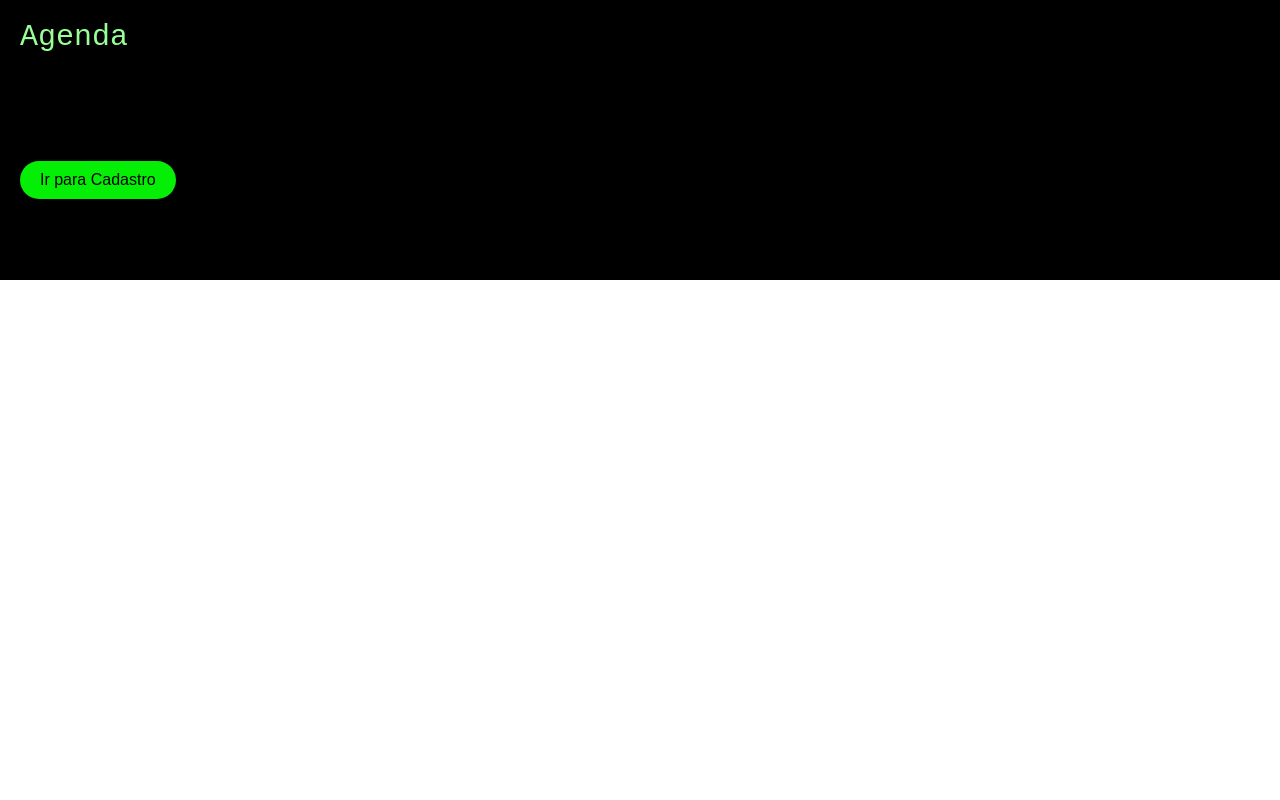
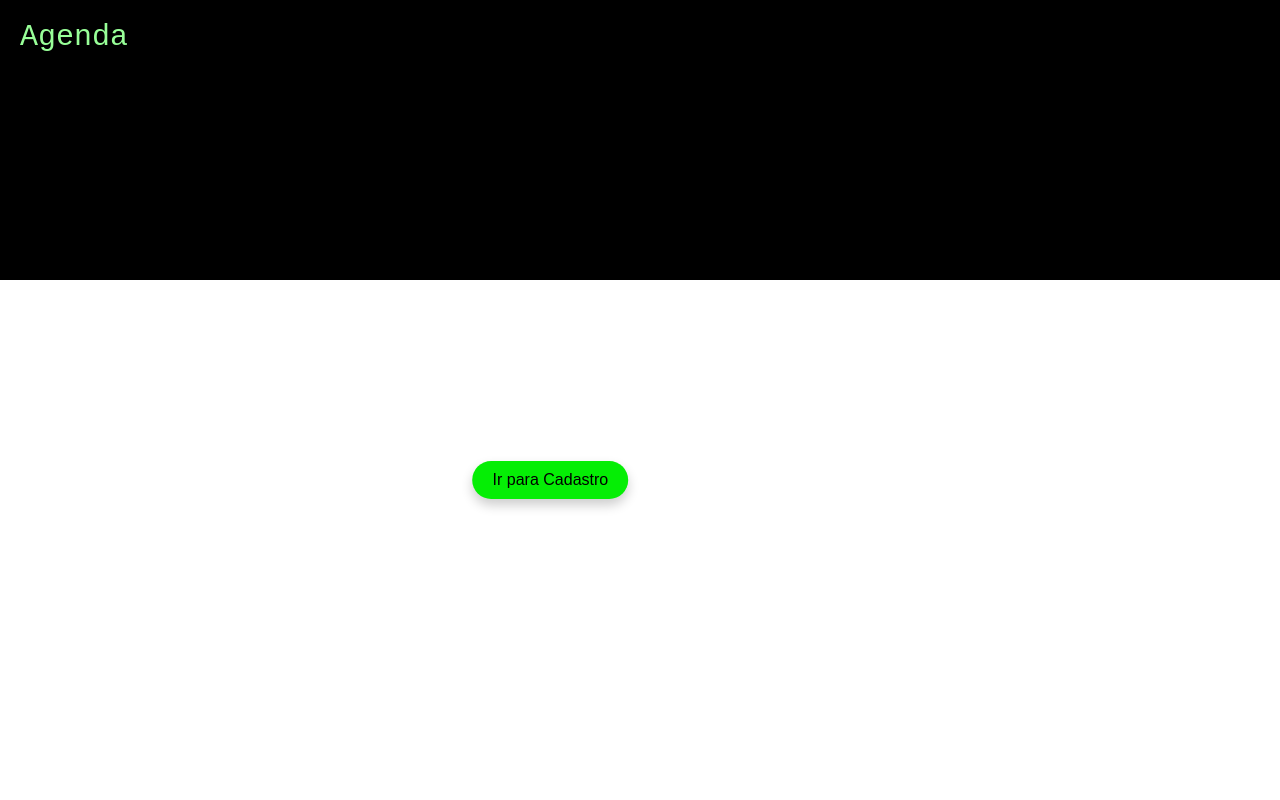
Before and after one commit to PC-Pedro/Comunicacao, a PHP site: page / in a window 1280 px wide. Run offline with PHP 8.4, Linux system fonts and the light colour scheme.

Commit message:
#main# Melhora dos botões da tela principal e formulário

```diff
--- a/agenda.css
+++ b/agenda.css
@@ -4,14 +4,13 @@ body{
 
     margin: 0;
     padding: 0;
-    height: 100%;
+    height: 100vh;
+
 }
 
-.button-container{
-
+.button-container {
     display: flex;
     gap: 10px;
-    margin-top: 10px;
 }
 
 div{
@@ -69,6 +68,10 @@ input[type=submit] {
     text-decoration: none;
     box-shadow: 0 6px 12px rgba(0, 0, 0, 0.2);
     transition: backgroud 0.3s, box-shadow 0.3s, transform 0.3s;
+    position: absolute;
+    top: 60%;
+    left: 43%;
+    transform: translate(-50%, -50%);
 }
 
 input[type=submit]:hover {
@@ -99,12 +102,15 @@ input[type=button], button {
     background-color: rgb(226, 14, 14);
     color: #000000;
     border: none;
-    margin: 20px;
     border-radius: 30px;
     cursor: pointer;
     text-decoration: none;
     box-shadow: 0 6px 12px rgba(0, 0, 0, 0.2);
     transition: backgroud 0.3s, box-shadow 0.3s, transform 0.3s;
+    position: absolute;
+    top: 60%;
+    left: 52%;
+    transform: translate(-50%, -50%);
 }
 
 input[type=button]:hover, button:hover {
--- a/index.php
+++ b/index.php
@@ -10,7 +10,7 @@
 
 <div id="area">Agenda</div>
 
-<div class="container">
+<div class="button-container">
     <a href="form.php">
         <input type="submit" value="Ir para Cadastro">
     </a>
```
